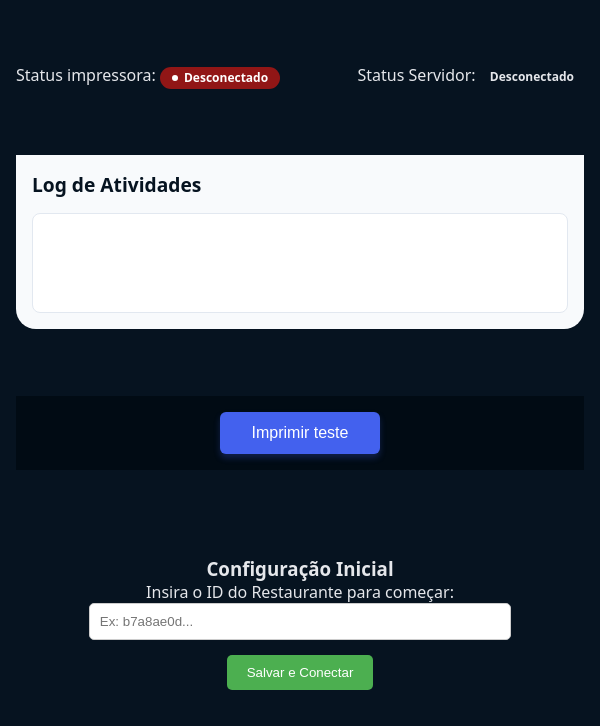
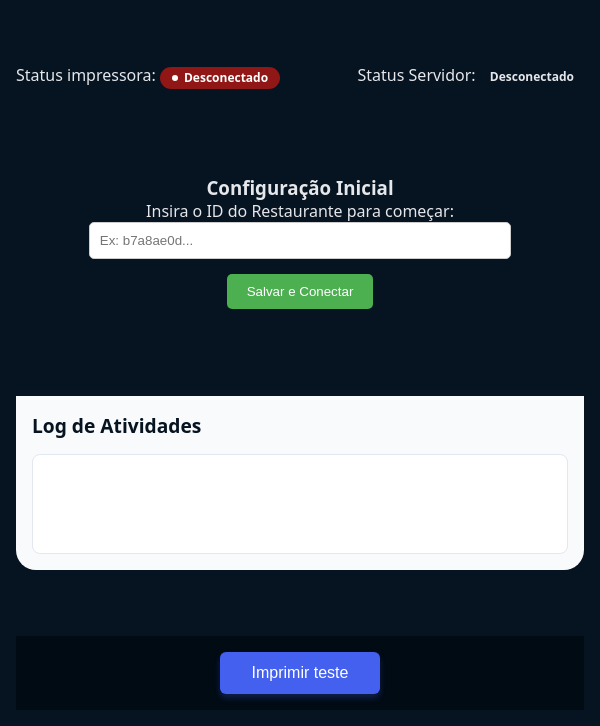
Before and after one commit to Misael1981/printing-agent_rangooo, an Electron app: page src/views/index.html in a window 600 px wide. Both pictures are taken after a click on the button 568 px from the left and 32 px from the top of the page. Shown: the part 74-800 px from the top of the page. Drawn offline with Linux system fonts and the light colour scheme; no server answers.

Commit message:
Ajustes de layout

```diff
--- a/main.js
+++ b/main.js
@@ -64,7 +64,7 @@ ipcMain.handle("save-restaurant-id", (event, id) => {
 function createWindow() {
   win = new BrowserWindow({
     width: 600,
-    height: 500,
+    height: 600,
     icon: path.join(__dirname, "assets/logo.ico"),
     autoHideMenuBar: true,
     show: false,
--- a/src/public/css/styles.css
+++ b/src/public/css/styles.css
@@ -12,7 +12,8 @@
 html,
 body {
   width: 100%;
-  height: 100%;
+  height: 100vh;
+  overflow: hidden;
 }
 
 .container {
@@ -21,7 +22,7 @@ body {
   background-color: #061320ff;
   color: #e5e7eb;
   padding: 16px;
-  min-height: 100%;
+  min-height: 100vh;
   display: flex;
   flex-direction: column;
   justify-content: space-between;
@@ -29,6 +30,7 @@ body {
 
 .container-btns {
   background-color: #010b14;
+  margin-top: auto;
   padding: 16px;
   display: flex;
   align-items: center;
--- a/src/views/index.html
+++ b/src/views/index.html
@@ -26,6 +26,7 @@
           <img src="../public/assets/settings.svg" alt="Icon de config" />
         </button>
       </section>
+
       <section class="badge-section">
         <div class="badge-center">
           <p>
@@ -43,19 +44,9 @@
         </div>
       </section>
 
-      <section class="log-container">
-        <div class="log-title">Log de Atividades</div>
-        <div id="log"></div>
-      </section>
-
-      <footer class="footer">
-        <div class="container-btns">
-          <button id="print-test" class="btn connect">Imprimir teste</button>
-        </div>
-      </footer>
-
-      <!-- Modal de Config -->
-      <div
+      <!-- Config -->
+      <div id="main-screen"></div>
+      <section
         id="config-screen"
         style="display: none; padding: 20px; text-align: center"
       >
@@ -87,9 +78,18 @@
         >
           Salvar e Conectar
         </button>
-      </div>
+      </section>
 
-      <div id="main-screen"></div>
+      <section class="log-container">
+        <div class="log-title">Log de Atividades</div>
+        <div id="log"></div>
+      </section>
+
+      <footer class="footer">
+        <div class="container-btns">
+          <button id="print-test" class="btn connect">Imprimir teste</button>
+        </div>
+      </footer>
     </div>
     <script src="./renderer.js"></script>
   </body>
```
